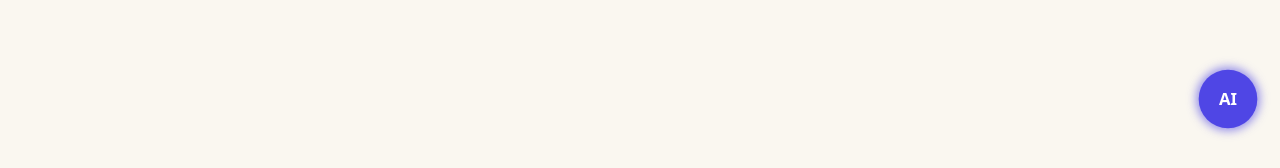
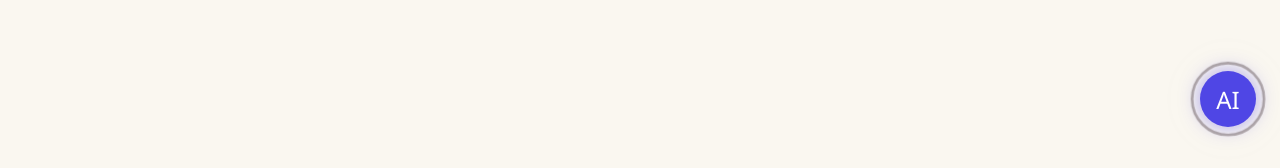
Before and after one commit to abhinavk345/askHrUiBackendBoth, a React (Create React App) app in the folder ui/: page / in a window 1280 px wide. Shown: the part 629-797 px from the top of the page. Built offline with nearby package versions, Linux system fonts and the light colour scheme.

Commit message:
Update AskAI.css

```diff
--- a/ui/src/askHrComponent/AskAI.css
+++ b/ui/src/askHrComponent/AskAI.css
@@ -7,6 +7,7 @@ body {
   font-family: "Segoe UI", Arial, sans-serif;
   background: #f4f6f8;
 }
+
 /* Root */
 .app-root {
   position: fixed;
@@ -329,7 +330,7 @@ body {
 }
 
 /* ================= FLOATING ICON ================= */
-.floating-icon {
+/* .floating-icon {
   position: fixed;
   width: 56px;
   height: 56px;
@@ -350,6 +351,67 @@ body {
   0% { transform: scale(1); box-shadow: 0 0 0 0 rgba(79, 70, 229, 0.7); }
   50% { transform: scale(1.1); box-shadow: 0 0 20px 5px rgba(79, 70, 229, 0.5); }
   100% { transform: scale(1); box-shadow: 0 0 0 0 rgba(79, 70, 229, 0.7); }
+} */
+
+
+.floating-icon {
+  position: fixed;
+  width: 56px;
+  height: 56px;
+  border-radius: 50%;
+  background: #4f46e5;
+  color: #fff;
+  display: flex;
+  align-items: center;
+  justify-content: center;
+  font-size: 24px;
+  cursor: grab;
+  z-index: 1000;
+  user-select: none;
+  transition: left 0.25s ease, top 0.25s ease;
+  box-shadow: 0 0 20px rgba(79,70,229,0.5);
+}
+
+
+/* Main pulse container */
+.floating-icon::before,
+.floating-icon::after,
+.floating-icon span {
+  content: "";
+  position: absolute;
+  inset: 0;
+  border-radius: 50%;
+  border: 2px solid rgba(52, 35, 35, 0.6);
+  animation: wave 2.5s infinite;
+}
+
+/* Wave delays */
+.floating-icon::before {
+  animation-delay: 0s;
+}
+
+.floating-icon::after {
+  animation-delay: 0.8s;
+}
+
+.floating-icon span {
+  animation-delay: 1.6s;
+}
+
+.floating-icon:active {
+  cursor: grabbing;
+}
+
+/* Wave animation */
+@keyframes wave {
+  0% {
+    transform: scale(1);
+    opacity: 0.8;
+  }
+  100% {
+    transform: scale(2.2);
+    opacity: 0;
+  }
 }
 
 
@@ -422,7 +484,7 @@ body {
   right: 70px;
   top: 50%;
   transform: translateY(-50%);
-  background: #1e66ff;
+  background: #0e0e0d;
   color: #fff;
   padding: 12px 14px;
   border-radius: 8px;
@@ -458,5 +520,5 @@ body {
   height: 0;
   border-top: 8px solid transparent;
   border-bottom: 8px solid transparent;
-  border-left: 8px solid #1e66ff;
+  border-left: 8px solid #0e0e0d;
 }
```
